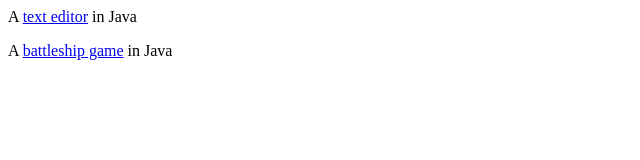
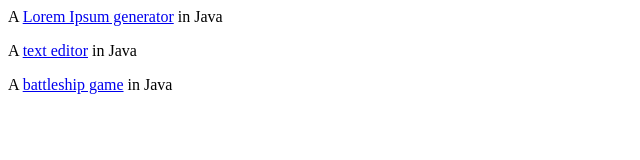
Before and after one commit to RyanMoussouni/RyanMoussouni.github.io, a plain HTML site: page index.html in a window 1280 px wide. Shown: the whole page, without its empty margins (0-640 px from the left). Drawn offline with Linux system fonts and the light colour scheme.

Commit message:
Update index.html
Add lorem ipsum generator

```diff
--- a/index.html
+++ b/index.html
@@ -1,4 +1,9 @@
 <body>
+
+<p>
+A <a href="https://github.com/RyanMoussouni/LoremIpsumGenerator">Lorem Ipsum generator</a> in Java
+</p>
+
 <p>
 A <a href="https://github.com/RyanMoussouni/TextEditor">text editor</a> in Java
 </p>
```
